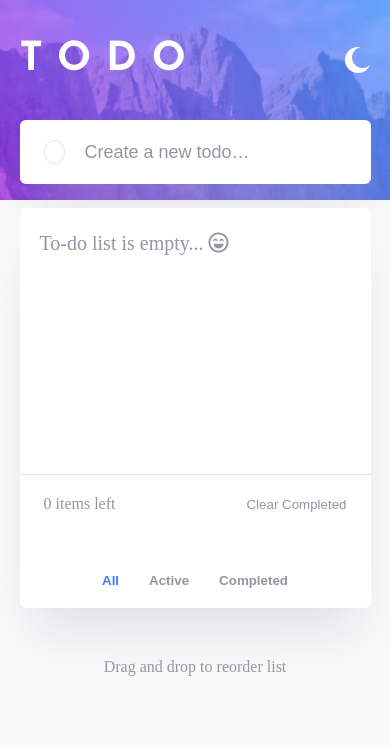
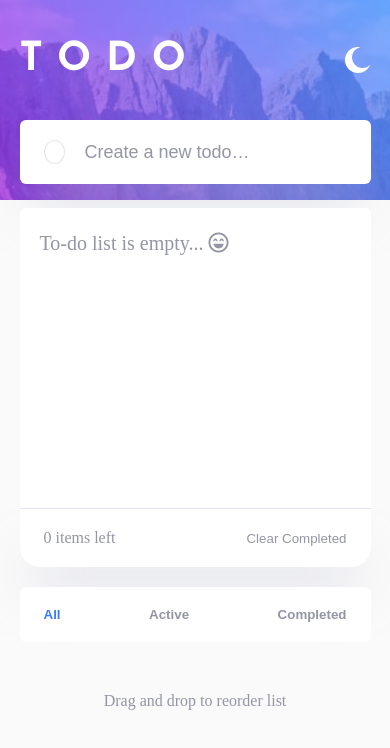
Before and after one commit to KiwiScreams/Todo-app, a React (Vite) app: page / in a window 390 px wide. Shown: the top 748 px of the page. Built offline with nearby package versions, Linux system fonts and the light colour scheme.

Commit message:
responsive

```diff
--- a/src/components/todo/Todo.css
+++ b/src/components/todo/Todo.css
@@ -33,20 +33,15 @@
     border-radius: 50%;
     margin-right: 20px;
 }
-.todo-about
-{
-    position: relative;
-}
 .todo-section
 {
     width: 30%;
     background-color: var(--background-color-input);
     margin: auto;
     margin-top: 24px;
-    border-radius: 6px;
-    height: 400px;
+    border-radius: 6px 6px 0 0;
+    height: 300px;
     overflow-y: scroll;
-    box-shadow: 0 35px 50px -15px var(--shadow-clr);
     position: relative;
 }
 .todo-section::-webkit-scrollbar
@@ -101,8 +96,6 @@ input[type="checkbox"]:checked::before
 }
 .filter-container
 {
-    position: absolute;
-    bottom: 0px;
     width: 100%;
     z-index: 1;
     display: flex;
@@ -135,6 +128,7 @@ input[type="checkbox"]:checked::before
     border-bottom-left-radius: 20px;
     border-bottom-right-radius: 20px;
     color: #9495a5;
+    box-shadow: 0 35px 50px -15px var(--shadow-clr);
 }
 .filter-container .buttons button
 {
--- a/src/index.css
+++ b/src/index.css
@@ -62,3 +62,10 @@ button
 {
   background-color: transparent;
 }
+@media screen and (max-width: 500px)
+{
+ body
+ {
+  overflow-y: scroll;
+ }
+}
--- a/src/pages/home/Home.css
+++ b/src/pages/home/Home.css
@@ -75,6 +75,11 @@
     .filter-container {
         flex-direction: column;
     }
+
+    .display {
+        width: 90%;
+        border-radius: 6px;
+    }
 }
 
 @media screen and (max-width: 1440px) {
```
